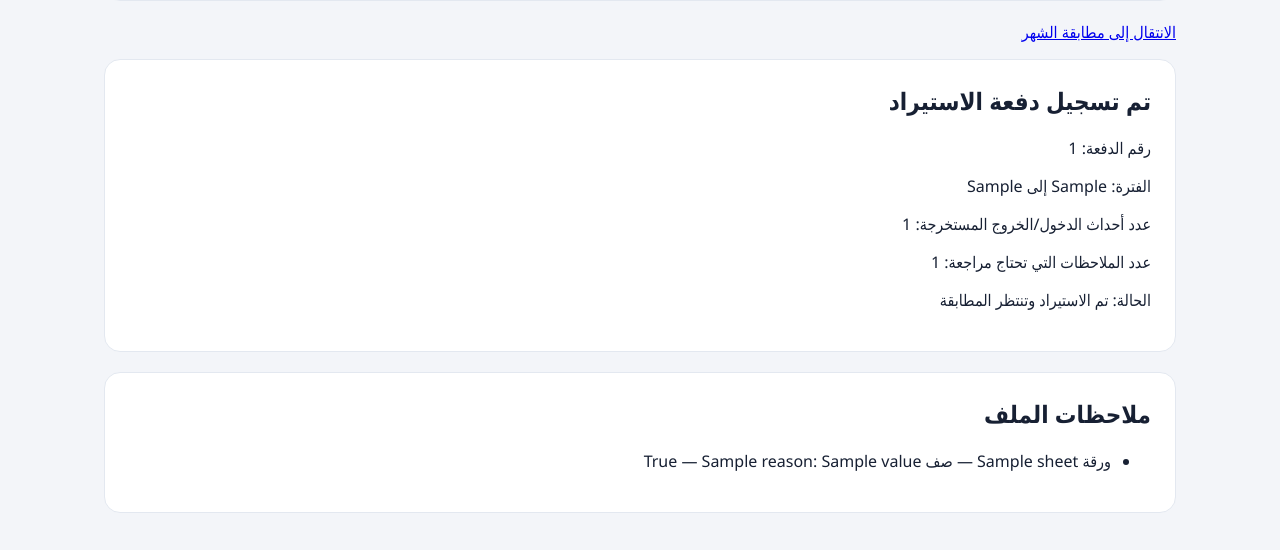
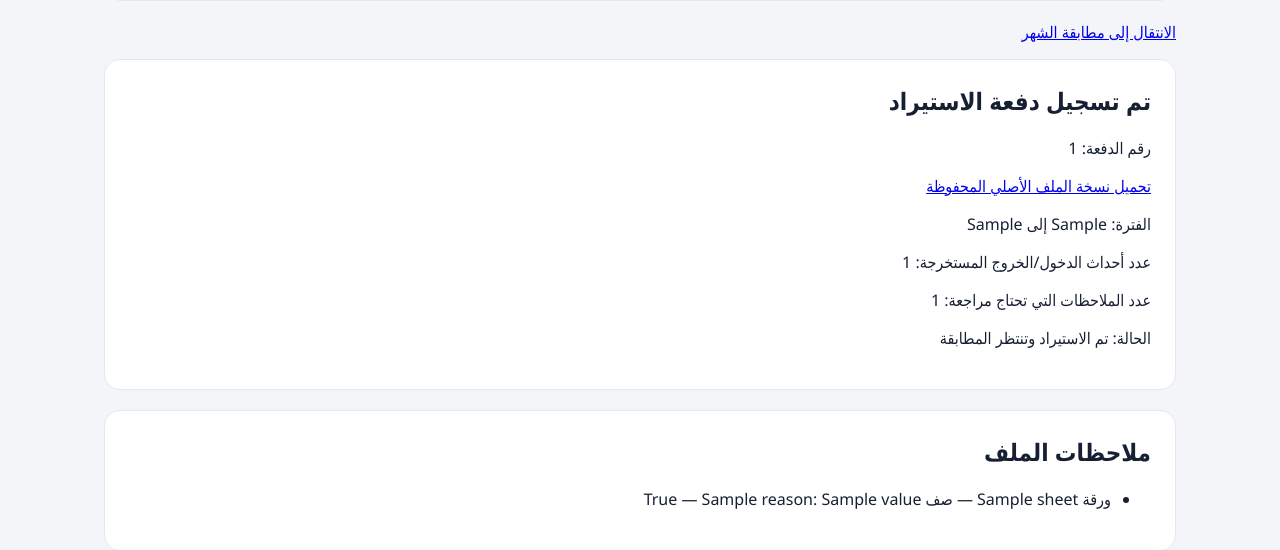
Before and after one commit to ms1813678-bit/ms1813678-bit-my-business-hotel, a Python web app: template app/templates/attendance_import.html in a window 1280 px wide. Shown: the part 493-1043 px from the top of the page. Run offline with Jinja, Linux system fonts and the light colour scheme; the template is opened without the code that fills it: most values are stand-ins (such as "Sample title", 1, 10 or a date in 2020).

Commit message:
Link to preserved original attendance workbook

```diff
--- a/app/templates/attendance_import.html
+++ b/app/templates/attendance_import.html
@@ -47,6 +47,7 @@
     <section class="notice">
       <h2>تم تسجيل دفعة الاستيراد</h2>
       <p>رقم الدفعة: {{ batch.id }}</p>
+      <p><a href="/attendance/import/{{ batch.id }}/download">تحميل نسخة الملف الأصلي المحفوظة</a></p>
       <p>الفترة: {{ batch.period_start }} إلى {{ batch.period_end }}</p>
       <p>عدد أحداث الدخول/الخروج المستخرجة: {{ batch.row_count }}</p>
       <p>عدد الملاحظات التي تحتاج مراجعة: {{ batch.issue_count }}</p>
```
